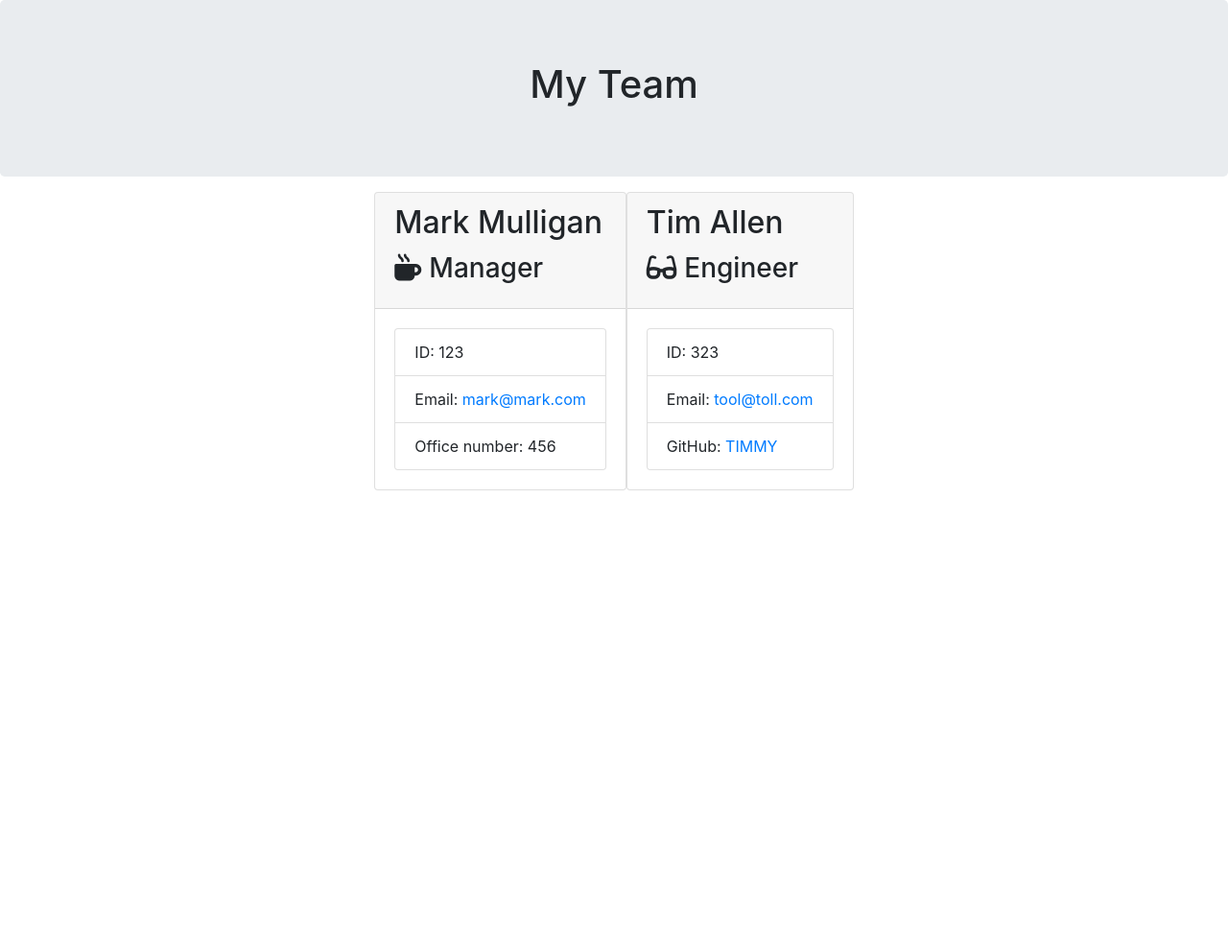
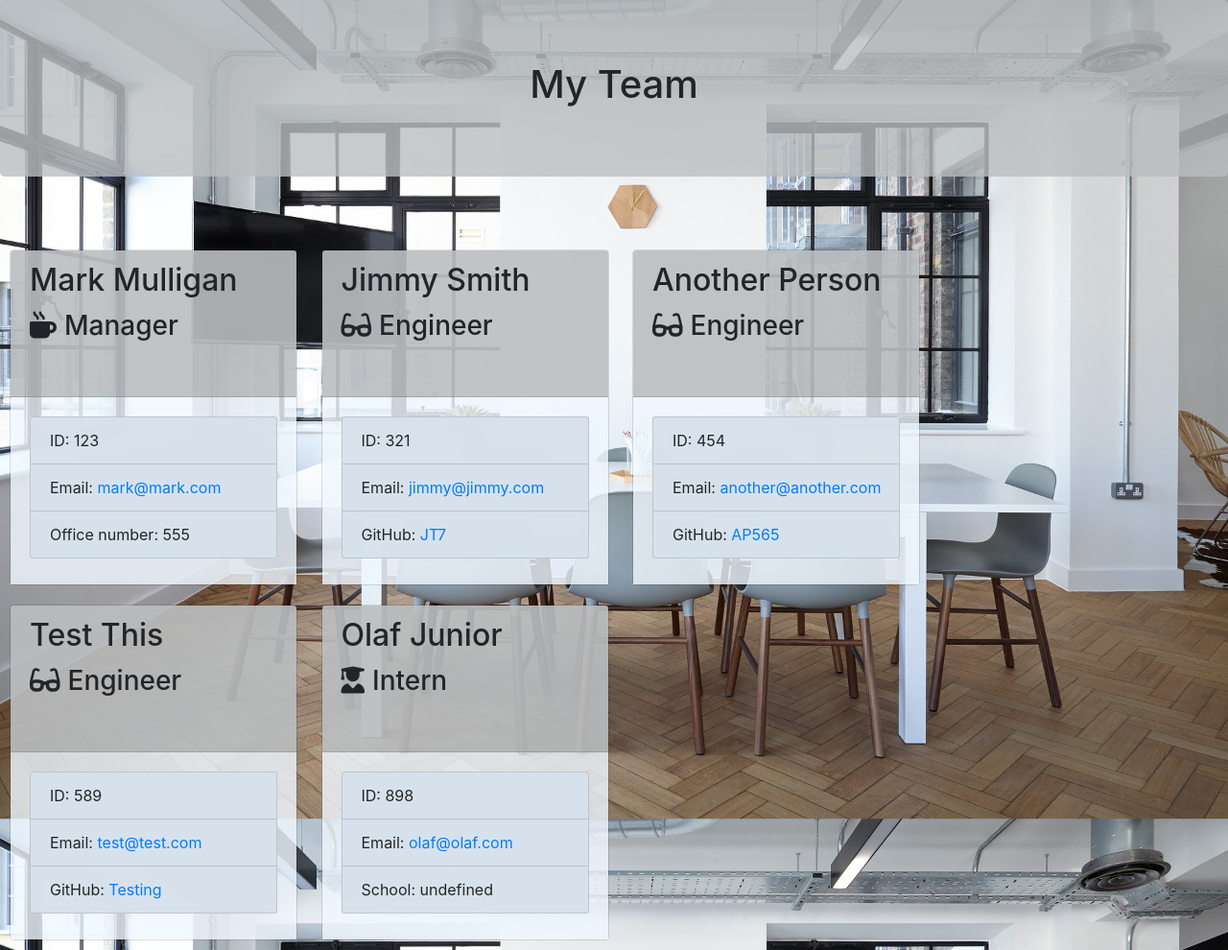
Before and after one commit to Mark-Mulligan/employeeRosterGenerator, a website: page team.html in a window 1280 px wide. Shown: the whole page at 96% size. Before the commit the page ends 800 px from the top, so only its background shows below. Drawn offline with nearby package versions, Linux system fonts and the light colour scheme.

Commit message:
style fixes, fixed intern bug

```diff
--- /dev/null
+++ b/Assets/css/style.css
@@ -0,0 +1,44 @@
+body {
+    min-height: 100vh;
+    background-image: url('../images/officeBackground.jpg');
+    background-size: cover;
+    background-position: center;
+    background-attachment: fixed;
+}
+
+.jumbotron {
+   background-color: rgb(187, 190, 192, 0.8)
+}
+
+.team-area {
+    margin-top: 50px;
+}
+
+.employee-card {
+    background-color: rgba(0, 0, 0, 0);
+    margin: 10px;
+    display: inline-block;
+    width: 300px;
+    height: 350px;
+}
+
+.card-header {
+    background-color: rgba(187, 190, 192, 0.9);
+    height: 44%;
+    overflow: scroll;
+}
+
+.card-body {
+    background-color: rgba(240,248,255, 0.8);
+    height: 56%;
+}
+
+.list-group {
+    background-color: rgb(216, 226, 236, 0.9);
+}
+
+.list-group-item {
+    white-space: nowrap;
+    overflow: scroll;
+    background-color: rgb(216, 226, 236, 0.9);
+}
--- a/app.js
+++ b/app.js
@@ -100,7 +100,7 @@ function getEmployeeInfo(employeeType) {
         } else {
             inquirer.prompt(internQuestion)
                 .then((data) => {
-                    employees.push(new Intern(res.name, res.id, res.email, data.githubUsername));
+                    employees.push(new Intern(res.name, res.id, res.email, data.school));
                     addMemberPrompt();
                 });
         }
--- a/lib/Intern.js
+++ b/lib/Intern.js
@@ -10,7 +10,7 @@ class Intern extends Employee {
         this.school = school;
     }
 
-    getSchool () {
+    getSchool() {
         return this.school;
     }
 }
--- a/team.html
+++ b/team.html
@@ -8,7 +8,7 @@
     <title>My Team</title>
     <link rel="stylesheet" href="https://stackpath.bootstrapcdn.com/bootstrap/4.3.1/css/bootstrap.min.css"
         integrity="sha384-ggOyR0iXCbMQv3Xipma34MD+dH/1fQ784/j6cY/iJTQUOhcWr7x9JvoRxT2MZw1T" crossorigin="anonymous">
-    <link rel="stylesheet" href="style.css">
+    <link rel="stylesheet" href="Assets/css/style.css">
     <script src="https://kit.fontawesome.com/c502137733.js"></script>
 </head>
 
@@ -20,9 +20,9 @@
             </div>
         </div>
     </div>
-    <div class="container">
-        <div class="row">
-            <div class="team-area col-12 d-flex justify-content-center">
+   <!-- <div class="container"> -->
+      <!---<div class="row"> -->
+            <div class="team-area">
                 <div class="card employee-card">
                     <div class="card-header">
                         <h2 class="card-title">Mark Mulligan</h2>
@@ -32,27 +32,70 @@
                         <ul class="list-group">
                             <li class="list-group-item">ID: 123</li>
                             <li class="list-group-item">Email: <a href="mailto:mark@mark.com">mark@mark.com</a></li>
-            <li class="list-group-item">Office number: 456</li>
+                            <li class="list-group-item">Office number: 555</li>
                         </ul>
                     </div>
                 </div>
                 <div class="card employee-card">
                     <div class="card-header">
-        <h2 class="card-title">Tim Allen</h2>
+                        <h2 class="card-title">Jimmy Smith</h2>
                         <h3 class="card-title"><i class="fas fa-glasses mr-2"></i>Engineer</h3>
                     </div>
                     <div class="card-body">
                         <ul class="list-group">
-            <li class="list-group-item">ID: 323</li>
-            <li class="list-group-item">Email: <a href="mailto:tool@toll.com">tool@toll.com</a></li>
-            <li class="list-group-item">GitHub: <a href="https://github.com/TIMMY" target="_blank" rel="noopener noreferrer">TIMMY</a></li>
+                            <li class="list-group-item">ID: 321</li>
+                            <li class="list-group-item">Email: <a href="mailto:jimmy@jimmy.com">jimmy@jimmy.com</a></li>
+                            <li class="list-group-item">GitHub: <a href="https://github.com/JT7" target="_blank"
+                                    rel="noopener noreferrer">JT7</a></li>
+                        </ul>
+                    </div>
+                </div>
+                <div class="card employee-card">
+                    <div class="card-header">
+                        <h2 class="card-title">Another Person</h2>
+                        <h3 class="card-title"><i class="fas fa-glasses mr-2"></i>Engineer</h3>
+                    </div>
+                    <div class="card-body">
+                        <ul class="list-group">
+                            <li class="list-group-item">ID: 454</li>
+                            <li class="list-group-item">Email: <a
+                                    href="mailto:another@another.com">another@another.com</a></li>
+                            <li class="list-group-item">GitHub: <a href="https://github.com/AP565" target="_blank"
+                                    rel="noopener noreferrer">AP565</a></li>
+                        </ul>
+                    </div>
+                </div>
+                <div class="card employee-card">
+                    <div class="card-header">
+                        <h2 class="card-title">Test This</h2>
+                        <h3 class="card-title"><i class="fas fa-glasses mr-2"></i>Engineer</h3>
+                    </div>
+                    <div class="card-body">
+                        <ul class="list-group">
+                            <li class="list-group-item">ID: 589</li>
+                            <li class="list-group-item">Email: <a href="mailto:test@test.com">test@test.com</a></li>
+                            <li class="list-group-item">GitHub: <a href="https://github.com/Testing" target="_blank"
+                                    rel="noopener noreferrer">Testing</a></li>
+                        </ul>
+                    </div>
+                </div>
+                <div class="card employee-card">
+                    <div class="card-header">
+                        <h2 class="card-title">Olaf Junior</h2>
+                        <h3 class="card-title"><i class="fas fa-user-graduate mr-2"></i>Intern</h3>
+                    </div>
+                    <div class="card-body">
+                        <ul class="list-group">
+                            <li class="list-group-item">ID: 898</li>
+                            <li class="list-group-item">Email: <a href="mailto:olaf@olaf.com">olaf@olaf.com</a></li>
+                            <li class="list-group-item">School: undefined</li>
                         </ul>
                     </div>
                 </div>
 
             </div>
-        </div>
-    </div>
+    <!--  </div> -->
+  <!--  </div> -->
 </body>
 
 </html>
```
Also changed, not shown: templates/main.html (+1 -1 lines), Assets/images/officeBackground.jpg (added). Lines whose indentation alone changed are shown as unchanged.
